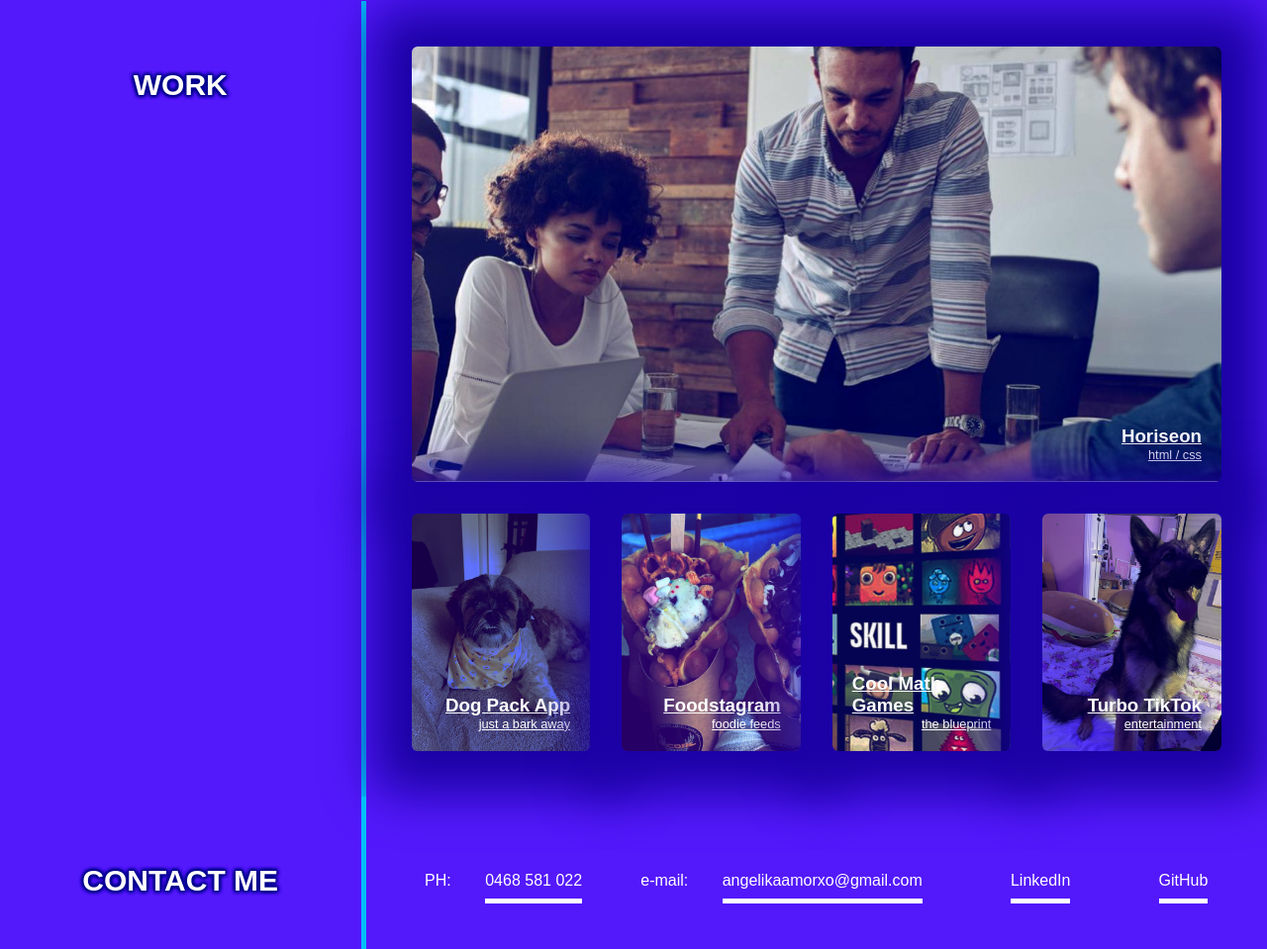
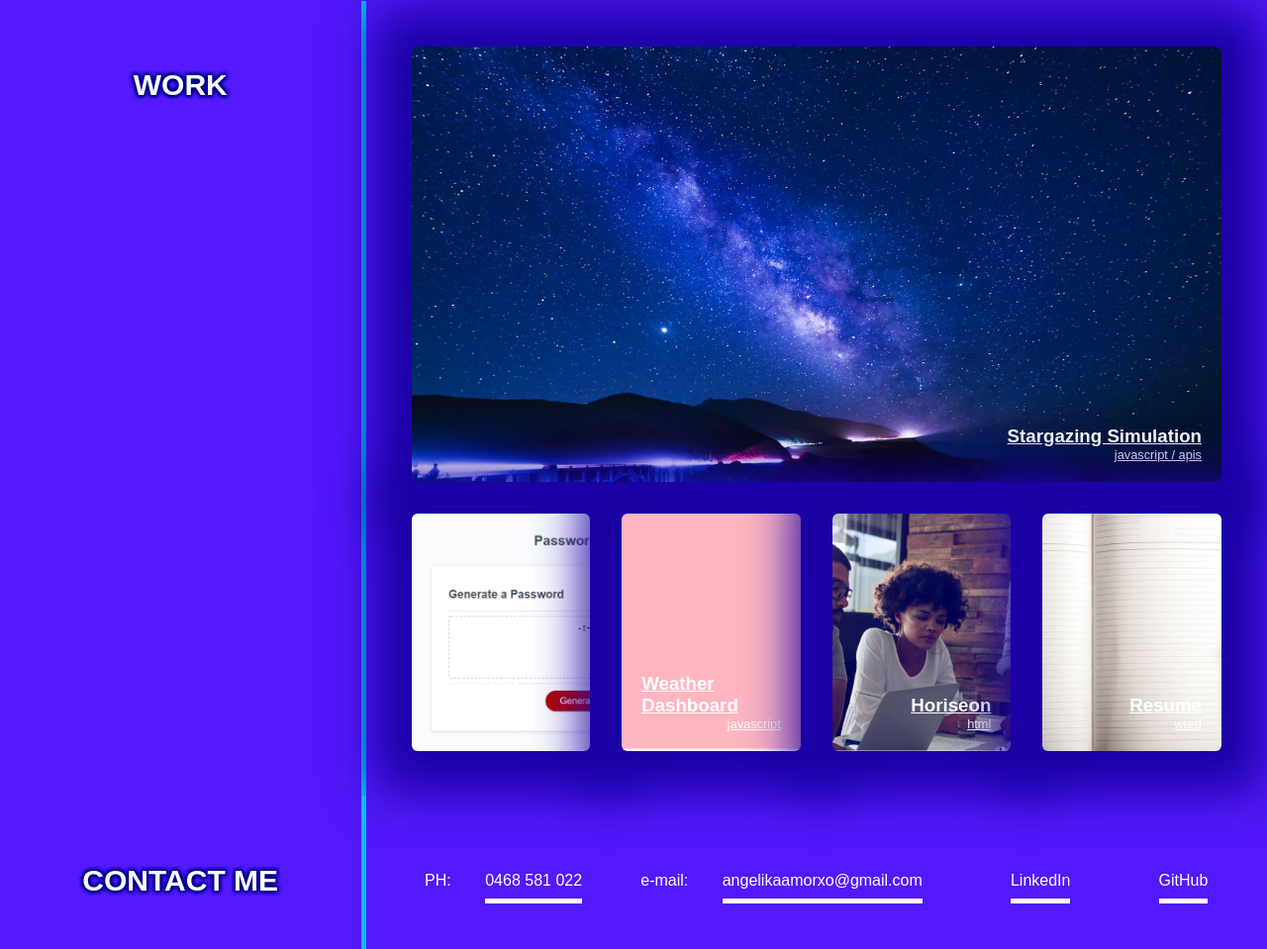
Before and after one commit to angelikaamorxo/portfolio-amor, a plain HTML site: page index.html in a window 1280 px wide. Shown: the part 1152-2111 px from the top of the page at 99% size. Drawn offline with Linux system fonts and the light colour scheme.

Commit message:
Update portfolio links

```diff
--- a/assets/stylesheet.css
+++ b/assets/stylesheet.css
@@ -178,31 +178,31 @@ body {
 /* Adds a photo for each project */
 /* Project 1 */
 .num1 {
-    background-image: url('../assets/images/project1_Horiseon.jpg');
+    background-image: url('./images/updateportfolio/StarryNight.jpg');
     background-size: cover;
 }
 
 /* Project 2 */
 .num2 {
-    background-image: url('../assets/images/project2_dogpackapp.jpg');
+    background-image: url('./images/updateportfolio/pwdgen.PNG');
     background-size: cover;
 }
 
 /* Project 3 */
 .num3 {
-    background-image: url('../assets/images/project3_foodstagram.jpg');
+    background-image: url('./images/updateportfolio/wthrboard.PNG');
     background-size: cover;
 }
 
 /* Project 4 */
 .num4 {
-    background-image: url('../assets/images/project4_coolmathgames.jpg');
+    background-image: url('./images/project1_Horiseon.jpg');
     background-size: cover;
 }
 
 /* Project 5 */
 .num5 {
-    background-image: url('../assets/images/project5_turbo.jpg');
+    background-image: url('./images/updateportfolio/penpaper.jpg');
     background-size: cover;
 }
 
--- a/index.html
+++ b/index.html
@@ -6,7 +6,7 @@
     <meta charset="UTF-8">
     <link rel="reset" href="assets/reset.css">
     <link rel="stylesheet" href="assets/stylesheet.css">
-    <title>MAGPAYO Portfolio</title>
+    <title>Angelika Amor Portfolio</title>
 </head>
 
 <body>
@@ -19,7 +19,7 @@
                 <li><a href="#about-me">ABOUT ME</a></li>
                 <li><a href="#work">WORK</a></li>
                 <li><a href="#contact-me">CONTACT ME</a></li>
-                <li><a href="#resume">RESUME</a></li>
+                <li><a href="./assets/files/AngelikaAmor_2022Resume.pdf">RESUME</a></li>
             </ul>
         </nav>
     </header>
@@ -52,25 +52,25 @@
         </div>
         <!--Projects-->
         <div class="border">
-            <a href="https://angelikaamorxo.github.io/homework-1/" class="projects num1">
+            <a href="https://jacksonmorristhring.github.io/simulartedStargazingEnvironment/" class="projects num1">
+                <h3>Stargazing Simulation</h3>
+                <p>javascript / apis</p>
+            </a>
+            <a  href="https://angelikaamorxo.github.io/pwd-generator/" class="projects num2">
+                <h3>Password Generator</h3>
+                <p>javascript</p>
+            </a>
+            <a href="https://angelikaamorxo.github.io/weather-dashboard/" class="projects num3">
+                <h3>Weather Dashboard</h3>
+                <p>javascript</p>
+            </a>
+            <a href="https://angelikaamorxo.github.io/homework-1/" class="projects num4">
                 <h3>Horiseon</h3>
-                <p>html / css</p>
+                <p>html</p>
             </a>
-            <a  href="https://www.dogpackapp.com/" class="projects num2">
-                <h3>Dog Pack App</h3>
-                <p>just a bark away</p>
-            </a>
-            <a href="https://www.instagram.com/omnommunchies/?hl=en" class="projects num3">
-                <h3>Foodstagram</h3>
-                <p>foodie feeds</p>
-            </a>
-            <a href="https://www.coolmathgames.com/" class="projects num4">
-                <h3>Cool Math Games</h3>
-                <p>the blueprint</p>
-            </a>
-            <a href="https://www.tiktok.com/@turboturbs?" class="projects num5">
-                <h3>Turbo TikTok</h3>
-                <p>entertainment</p>
+            <a href="./assets/files/AngelikaAmor_2022Resume.pdf" class="projects num5">
+                <h3>Resume</h3>
+                <p>word</p>
             </a>
         </section>
     </section>
```
Also changed, not shown: assets/images/updateportfolio/StarryNight.jpg (added), assets/images/updateportfolio/penpaper.jpg (added), assets/images/updateportfolio/pwdgen.PNG (added), assets/images/updateportfolio/pwdgen2.PNG (added), assets/images/updateportfolio/wthrboard.PNG (added), 1 other file.
